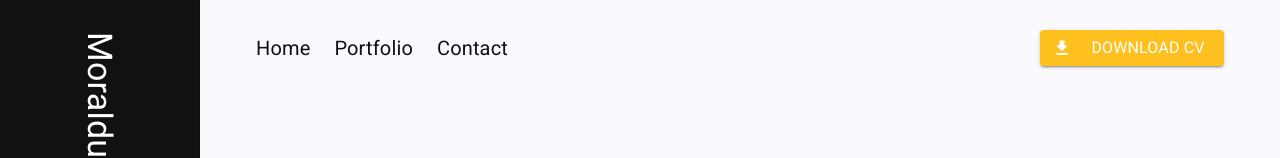
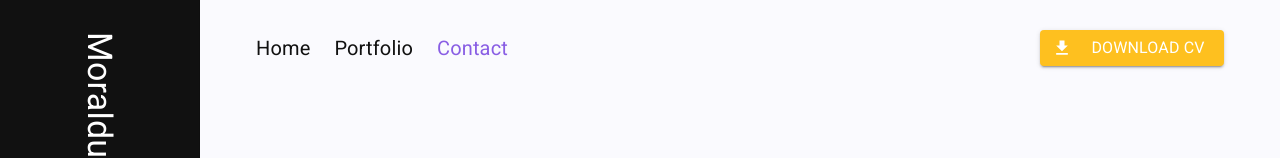
Before and after one commit to Astiaz/Portfolio-App, a React (Vite) app: page /contact in a window 1280 px wide. Shown: the top 158 px of the page. Built offline with nearby package versions, Linux system fonts and the light colour scheme; no server answers.

Commit message:
Prueba Vercel

```diff
--- a/src/components/NavBar.jsx
+++ b/src/components/NavBar.jsx
@@ -66,7 +66,7 @@ export const NavBar = ({drawerWidth = 240}) => {
                             About Me
                         </Link> */}
 
-                        <Link component={ NavLink } underline='none' to='/login'
+                        <Link component={ NavLink } underline='none' to='/contact'
                             sx={{
                                 color: {xs: 'white' , sm: 'tertiary.main'},
                                 '&:hover':{color:'primary.second'},
```
Also changed, not shown: vercel.json (added).
